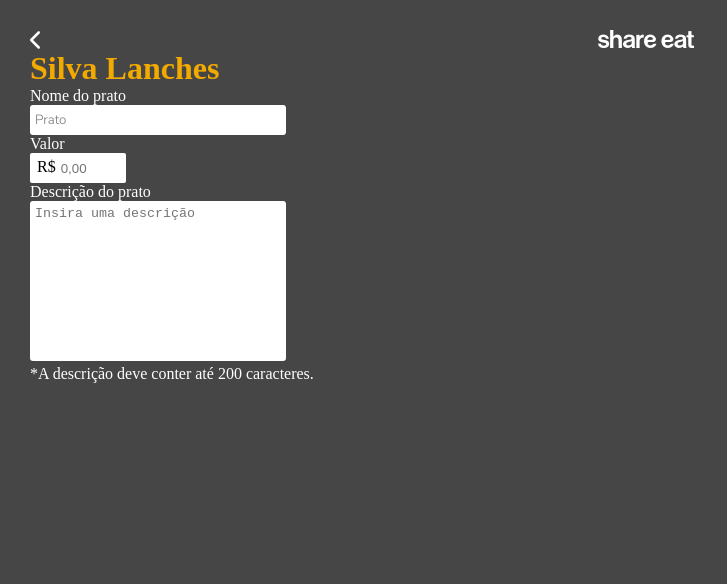
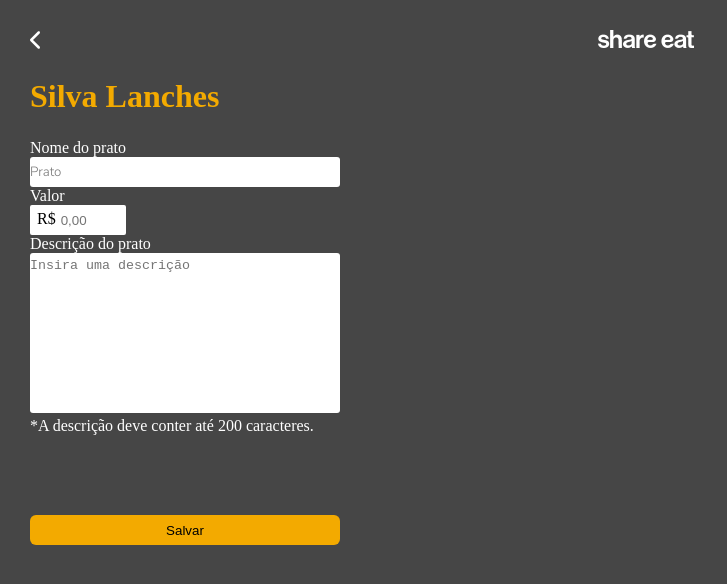
Before and after one commit to GuilhermeOlavoLaux/wine-locals-test, a React (Create React App) app: page / in a window 1280 px wide. Both pictures are taken after a click on the picture 385 px from the left and 218 px from the top of the page. Shown: the top 584 px of the page, without its empty margins (0-727 px from the left). Built offline with nearby package versions, Linux system fonts and the light colour scheme; a web font is replaced by a local one.

Commit message:
styles adjusts

```diff
--- a/src/assets/css/_NewDish.scss
+++ b/src/assets/css/_NewDish.scss
@@ -7,13 +7,15 @@
     .new-dish-content {
       h1 {
         color: $primary-yellow;
+        margin-bottom: 24px;
+        margin-top: 28px;
       }
 
       .name-input {
         padding-left: 10px;
         height: 20px;
-        width: 246px;
-        padding: 5px;
+        width: 310px;
+        padding: 5px 0px;
         border-radius: 3px;
         border: none;
         font-family: 'Nunito Sans', sans-serif;
@@ -48,8 +50,8 @@
         border: none;
         border-radius: 3px;
         resize: none;
-        padding: 5px;
-        width: 246px;
+        padding: 5px 0px;
+        width: 310px;
       }
 
       textarea:focus,
@@ -61,6 +63,118 @@
       p {
         color: $primary-white;
       }
+
+      .save-button {
+        margin-top: 80px;
+        background-color: $primary-yellow;
+        border: none;
+        border-radius: 6px;
+        height: 30px;
+        width: 310px;
+        color: black;
+      }
     }
   }
 }
+
+@media (max-width: 400px) {
+  .new-dish {
+    .new-dish-container {
+      padding: 20px;
+    }
+  }
+}
+
+@media (max-width: 600px) {
+  .new-dish {
+    .new-dish-container {
+      .new-dish-content {
+        .name-input {
+          height: 20px;
+          width: 100%;
+          padding-left: 0px;
+        }
+
+        textarea {
+          width: 100%;
+        }
+
+        .save-button {
+          width: 100%;
+        }
+      }
+    }
+  }
+}
+
+// @media (max-width: 600px) {
+//   .new-dish {
+//     .new-dish-container {
+//       .new-dish-content {
+//         .name-input {
+//           width: 100%;
+//         }
+//         textarea {
+//           width: 100%;
+//           background-color: red;
+//         }
+//       }
+//     }
+//   }
+// }
+
+// @media (max-width: 380px) {
+//   .new-dish {
+//     height: 100vh;
+//     background-color: $grey-200;
+//     .new-dish-container {
+//       padding: 20px;
+
+//       .new-dish-content {
+//         h1 {
+//           color: $primary-yellow;
+//           margin-bottom: 24px;
+//           margin-top: 28px;
+//         }
+
+//         .name-input {
+//           padding-left: 10px;
+//           height: 20px;
+//           width: 100%;
+//           padding: 5px;
+//           border-radius: 3px;
+//           border: none;
+//           font-family: 'Nunito Sans', sans-serif;
+//         }
+//       }
+//     }
+//   }
+// }
+
+// @media (max-width: 380px) {
+//   .new-dish {
+//     height: 100vh;
+//     background-color: $grey-200;
+//     .new-dish-container {
+//       padding: 20px;
+
+//       .new-dish-content {
+//         h1 {
+//           color: $primary-yellow;
+//           margin-bottom: 24px;
+//           margin-top: 28px;
+//         }
+
+//         .name-input {
+//           padding-left: 10px;
+//           height: 20px;
+//           width: 100%;
+//           padding: 5px;
+//           border-radius: 3px;
+//           border: none;
+//           font-family: 'Nunito Sans', sans-serif;
+//         }
+//       }
+//     }
+//   }
+// }
--- a/src/assets/css/_RestaurantMenu.scss
+++ b/src/assets/css/_RestaurantMenu.scss
@@ -18,7 +18,7 @@
   .restaurant-menu-container {
     background-color: $grey-300;
 
-    height: auto;
+    height: calc(100% - 40px);
     padding: 20px;
 
     .restaurant-menu-content {
@@ -57,6 +57,7 @@
     }
 
     .restaurant-menu-container {
+      height: calc(100% - 60px);
       padding: 30px;
       .restaurant-menu-content {
         width: 340px;
--- a/src/assets/css/_Restaurants.scss
+++ b/src/assets/css/_Restaurants.scss
@@ -1,5 +1,6 @@
 .restaurants {
   position: relative;
+  height: 100vh;
   .grey-background {
     position: absolute;
     width: 100vw;
@@ -7,8 +8,7 @@
 
   .restaurants-container {
     background-color: $grey-600;
-
-    height: auto;
+    height: calc(100% - 60px);
 
     padding: 30px;
 
@@ -47,7 +47,7 @@
     .restaurants-container {
       background-color: $grey-600;
 
-      height: auto;
+      height: calc(100% - 40px);
 
       padding: 20px;
 
--- a/src/assets/css/index.css
+++ b/src/assets/css/index.css
@@ -1,5 +1,6 @@
 .restaurants {
   position: relative;
+  height: 100vh;
 }
 
 .restaurants .grey-background {
@@ -9,7 +10,7 @@
 
 .restaurants .restaurants-container {
   background-color: #292929;
-  height: auto;
+  height: calc(100% - 60px);
   padding: 30px;
 }
 
@@ -45,7 +46,7 @@
   }
   .restaurants .restaurants-container {
     background-color: #292929;
-    height: auto;
+    height: calc(100% - 40px);
     padding: 20px;
   }
   .restaurants .restaurants-container .locals h1 {
@@ -154,7 +155,7 @@
 
 .restaurant-menu .restaurant-menu-container {
   background-color: #353535;
-  height: auto;
+  height: calc(100% - 40px);
   padding: 20px;
 }
 
@@ -197,6 +198,7 @@
     display: none;
   }
   .restaurant-menu .restaurant-menu-container {
+    height: calc(100% - 60px);
     padding: 30px;
   }
   .restaurant-menu .restaurant-menu-container .restaurant-menu-content {
@@ -264,13 +266,15 @@
 
 .new-dish .new-dish-container .new-dish-content h1 {
   color: #f3aa00;
+  margin-bottom: 24px;
+  margin-top: 28px;
 }
 
 .new-dish .new-dish-container .new-dish-content .name-input {
   padding-left: 10px;
   height: 20px;
-  width: 246px;
-  padding: 5px;
+  width: 310px;
+  padding: 5px 0px;
   border-radius: 3px;
   border: none;
   font-family: 'Nunito Sans', sans-serif;
@@ -308,8 +312,8 @@
   border: none;
   border-radius: 3px;
   resize: none;
-  padding: 5px;
-  width: 246px;
+  padding: 5px 0px;
+  width: 310px;
 }
 
 .new-dish .new-dish-container .new-dish-content textarea:focus,
@@ -322,4 +326,34 @@
 .new-dish .new-dish-container .new-dish-content p {
   color: #fff;
 }
+
+.new-dish .new-dish-container .new-dish-content .save-button {
+  margin-top: 80px;
+  background-color: #f3aa00;
+  border: none;
+  border-radius: 6px;
+  height: 30px;
+  width: 310px;
+  color: black;
+}
+
+@media (max-width: 400px) {
+  .new-dish .new-dish-container {
+    padding: 20px;
+  }
+}
+
+@media (max-width: 600px) {
+  .new-dish .new-dish-container .new-dish-content .name-input {
+    height: 20px;
+    width: 100%;
+    padding-left: 0px;
+  }
+  .new-dish .new-dish-container .new-dish-content textarea {
+    width: 100%;
+  }
+  .new-dish .new-dish-container .new-dish-content .save-button {
+    width: 100%;
+  }
+}
 /*# sourceMappingURL=index.css.map */
--- a/src/components/NewDish.jsx
+++ b/src/components/NewDish.jsx
@@ -76,6 +76,10 @@ export default function NewDish() {
 
                             <p>*A descrição deve conter até 200 caracteres.</p>
 
+
+
+                            <button className="save-button">Salvar</button>
+
                         </div>
                     </div>
                 </div>
```
Also changed, not shown: 1 other file (tests, documents, lock files or other folders).
